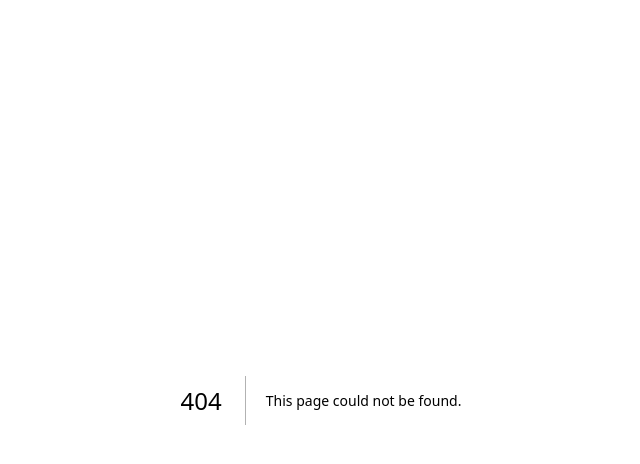
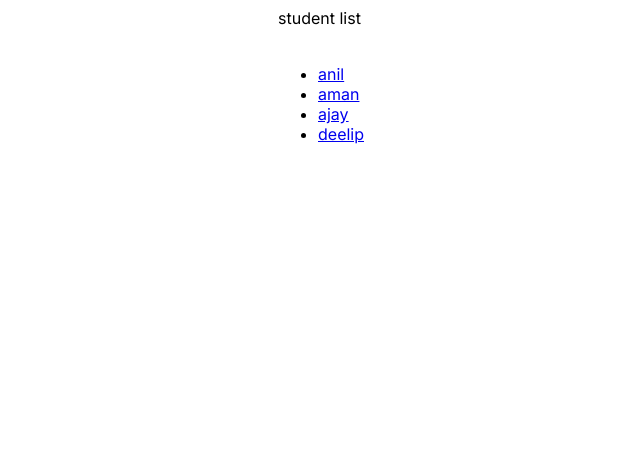
Before and after one commit to AdityaGaur7/NEXTJS-CODE, a Next.js app: page /studentlist in a window 1280 px wide. Before the commit this address had no page. Shown: the top 464 px of the page, without its empty margins (319-959 px from the left). Built offline with nearby package versions, Linux system fonts and the light colour scheme.

Commit message:
dynamix routing

```diff
--- /dev/null
+++ b/src/app/studentlist/[student]/page.js
@@ -0,0 +1,15 @@
+"use client"
+export default function Student({params}) {
+    console.log(params)
+    return (
+        <div>
+            <h2>
+            student details
+        </h2>
+        <h3>
+            name:{params.student}
+        </h3>
+
+        </div>
+    )
+};
--- /dev/null
+++ b/src/app/studentlist/page.js
@@ -0,0 +1,28 @@
+"use client"
+
+import Link from "next/link"
+export default function Studentlist(){
+
+  return (
+    <div>
+
+    <div>student list </div>
+    <br/>
+    <ul>
+        <li>
+            <Link href="studentlist/1">anil</Link>
+        </li>
+        <li>
+            <Link href="studentlist/2">aman</Link>
+        </li>
+        <li>
+            <Link href="studentlist/3">ajay</Link>
+        </li>
+        <li>
+            <Link href="studentlist/4">deelip</Link>
+        </li>
+    </ul>
+
+    </div>
+  )
+}
```
